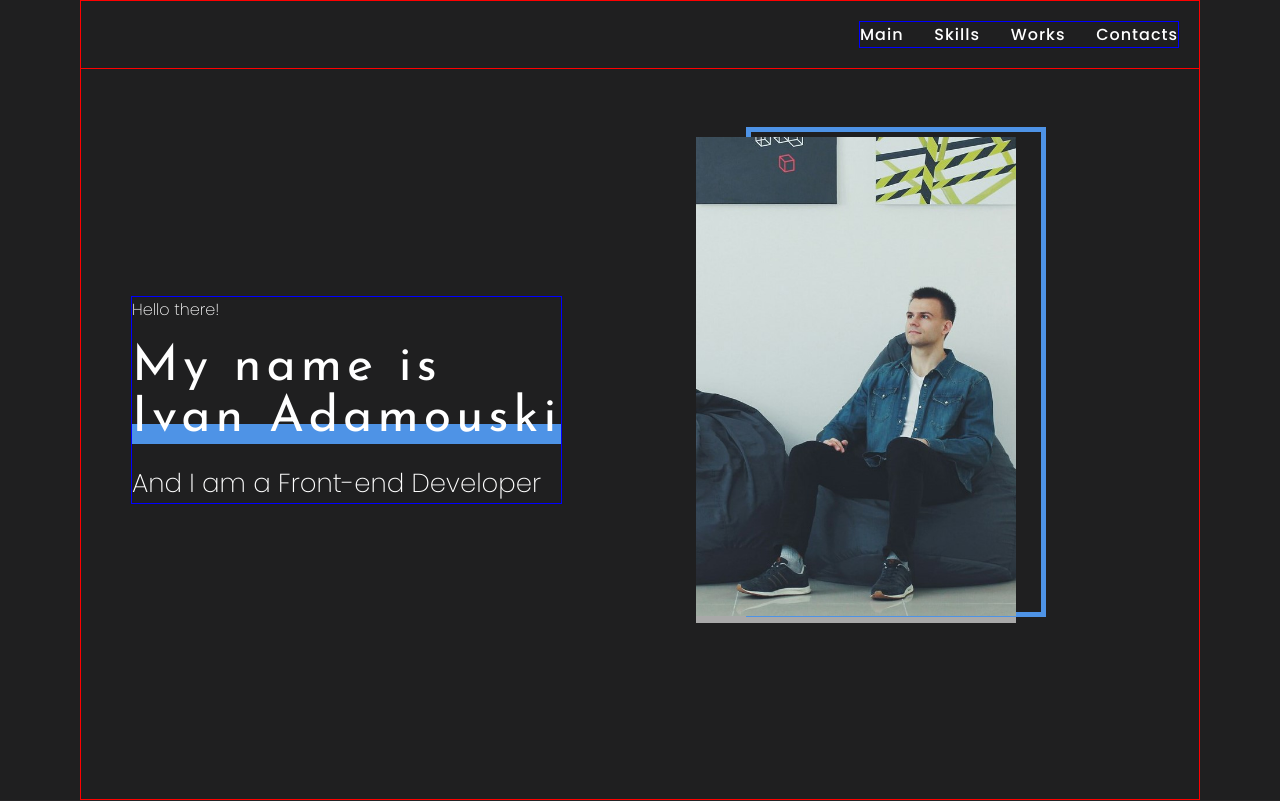
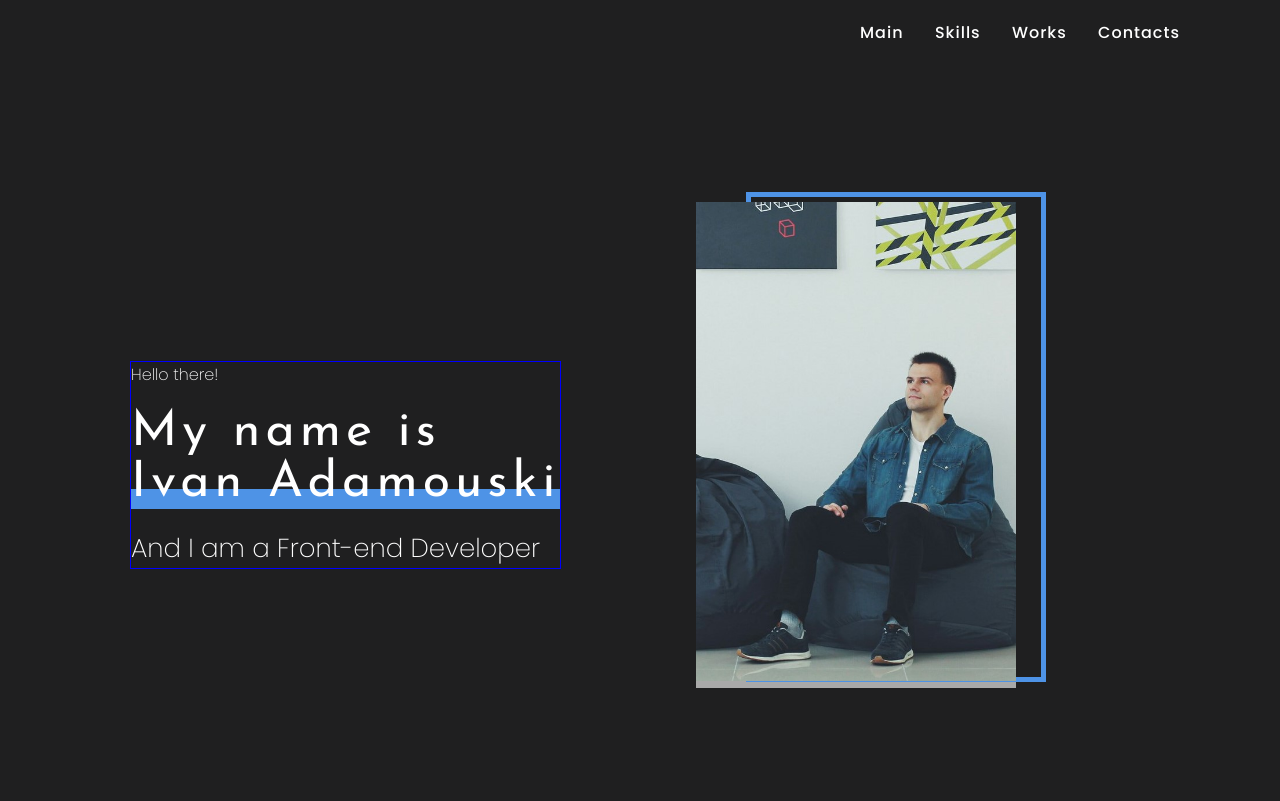
Before and after one commit to aivan3d66/portfolio, a React (Create React App) app: page / in a window 1280 px wide. Shown: the top 801 px of the page. Built offline with nearby package versions, Linux system fonts and the light colour scheme.

Commit message:
delete containers border

```diff
--- a/src/components/AboutMe/AboutMe.module.scss
+++ b/src/components/AboutMe/AboutMe.module.scss
@@ -12,7 +12,6 @@
   min-height: 100vh;
   margin: 0 auto;
   padding: 0 20px;
-  border: 1px solid red;
 }
 
 .aboutText {
--- a/src/components/Header/Header.module.scss
+++ b/src/components/Header/Header.module.scss
@@ -1,8 +1,6 @@
 @import "./src/styles/variables";
 
 .headerContainer {
-  position: fixed;
-  z-index: 2;
   min-width: 320px;
   width: 100%;
   margin: 0;
@@ -17,8 +15,6 @@
   min-height: 40px;
   margin: 0 auto 0 auto;
   padding: 20px 0;
-
-  border: 1px solid red;
 }
 
 @media (max-width: $mobile-width-only) {
@@ -41,8 +37,6 @@
     min-height: 40px;
     margin: 0 auto;
     padding: 20px 20px;
-
-    border: 1px solid red;
   }
 }
 
@@ -58,7 +52,5 @@
     min-height: 40px;
     margin: 0 auto;
     padding: 20px 20px;
-
-    border: 1px solid red;
   }
 }
--- a/src/components/Header/Navigation/Navigation.module.scss
+++ b/src/components/Header/Navigation/Navigation.module.scss
@@ -5,7 +5,6 @@
   justify-content: space-between;
   max-width: 320px;
   margin: 0 auto;
-  border: 1px solid blue;
 
   li:hover {
     color: $special_blue;
```
